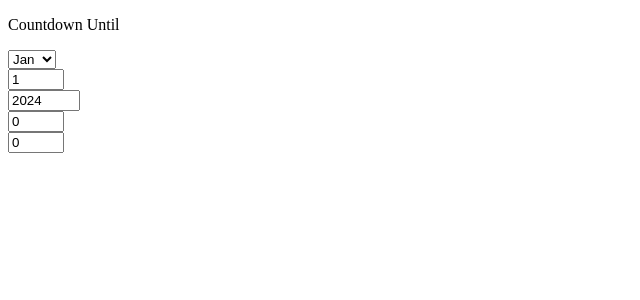
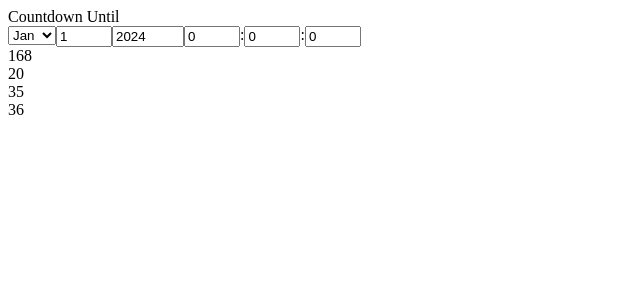
Before and after one commit to gcostello02/angular-countdown-timer, an Angular app: page / in a window 1280 px wide. Shown: the top 300 px of the page, without its empty margins (0-640 px from the left). Built offline with nearby package versions, Linux system fonts and the light colour scheme.

Commit message:
Added Date Checking

```diff
--- a/src/app/app.component.css
+++ b/src/app/app.component.css
@@ -1,3 +1,8 @@
 /* #input {
   font-size: xx-large;
 } */
+
+.input {
+  display: flex;
+  flex-direction: row;
+}
--- a/src/app/app.component.html
+++ b/src/app/app.component.html
@@ -1,4 +1,5 @@
-<p>Countdown Until</p>
+<div class="title">Countdown Until</div>
+<div class="input">
   <div class="monthDiv">
     <select name="months" (change)="setMonth($event)" id="month">
       <option value="0">Jan</option>
@@ -24,6 +25,18 @@
   <div class="hourDiv">
     <input type="number" min="0" max="23" value="0" (change)="setHour($event)" id="hour">
   </div>
+  <div>:</div>
   <div class="minuteDiv">
     <input type="number" min="0" max="59" value="0" (change)="setMinute($event)" id="minute">
   </div>
+  <div>:</div>
+  <div class="secondDiv">
+    <input type="number" min="0" max="59" value="0" (change)="setSecond($event)" id="second">
+  </div>
+</div>
+<div class="display">
+  <app-number [numberDisplayed]="daysLeft"></app-number>
+  <app-number [numberDisplayed]="hoursLeft"></app-number>
+  <app-number [numberDisplayed]="minutesLeft"></app-number>
+  <app-number [numberDisplayed]="secondsLeft"></app-number>
+</div>
--- a/src/app/app.component.ts
+++ b/src/app/app.component.ts
@@ -8,10 +8,33 @@ import { Component } from '@angular/core';
 export class AppComponent {
   title = 'angular-countdown-timer';
   targetDate: Date = new Date(2024, 0, 1, 0, 0);
+  currentDate: Date = new Date();
+  secondsBetween: number = Math.floor((this.targetDate.getTime() - this.currentDate.getTime())/1000);
+  daysLeft = Math.floor(this.secondsBetween / 86400);
+  hoursLeft = Math.floor((this.secondsBetween % 86400) / 3600);
+  minutesLeft = Math.floor(((this.secondsBetween % 86400) % 3600) / 60);
+  secondsLeft = ((this.secondsBetween % 86400) % 3600) % 60;
 
   setMonth(event: any) {
-    this.targetDate.setMonth(event.target.value);
+    if(event.target.value == 1 && this.targetDate.getDate() >= 29) {
+      this.targetDate.setDate(28);
+      this.targetDate.setMonth(event.target.value);
+      let dayInput = document.getElementById("day") as HTMLInputElement | null;
+      dayInput ? dayInput.value = this.targetDate.getDate().toString() : null;
+    } else if ((event.target.value == 3 && this.targetDate.getDate() >= 31) ||
+    (event.target.value == 5 && this.targetDate.getDate() >= 31) ||
+    (event.target.value == 8 && this.targetDate.getDate() >= 31) ||
+    (event.target.value == 10 && this.targetDate.getDate() >= 31)) {
+      this.targetDate.setMonth(0);
+      this.targetDate.setDate(30);
+      this.targetDate.setMonth(event.target.value);
+      let dayInput = document.getElementById("day") as HTMLInputElement | null;
+      dayInput ? dayInput.value = this.targetDate.getDate().toString() : null;
+    } else {
+      this.targetDate.setMonth(event.target.value);
+    }
     console.log(this.targetDate);
+    this.updateSeconds();
   }
 
   setDay(event: any) {
@@ -19,22 +42,44 @@ export class AppComponent {
       alert("Invalid Day Input");
       let dayInput = document.getElementById("day") as HTMLInputElement | null;
       dayInput ? dayInput.value = this.targetDate.getDate().toString() : null;
-    } else {
+    } else if (event.target.value >= 29 && this.targetDate.getMonth() == 1 && this.targetDate.getFullYear() % 4 == 0) {
+      this.targetDate.setDate(29);
+      let dayInput = document.getElementById("day") as HTMLInputElement | null;
+      dayInput ? dayInput.value = this.targetDate.getDate().toString() : null;
+    } else if (event.target.value >= 29 && this.targetDate.getMonth() == 1) {
+      this.targetDate.setDate(28);
+      let dayInput = document.getElementById("day") as HTMLInputElement | null;
+      dayInput ? dayInput.value = this.targetDate.getDate().toString() : null;
+    } else if ((event.target.value >= 31 && this.targetDate.getMonth() == 3) ||
+      (event.target.value >= 31 && this.targetDate.getMonth() == 5) ||
+      (event.target.value >= 31 && this.targetDate.getMonth() == 8) ||
+      (event.target.value >= 31 && this.targetDate.getMonth() == 10)) {
+        this.targetDate.setDate(30);
+        let dayInput = document.getElementById("day") as HTMLInputElement | null;
+        dayInput ? dayInput.value = this.targetDate.getDate().toString() : null;
+      }
+
+    else {
       this.targetDate.setDate(event.target.value);
-      console.log(this.targetDate);
-
     }
+    console.log(this.targetDate);
+    this.updateSeconds();
   }
 
   setYear(event: any) {
-    if(event.target.value < 2023) {
+    if(this.targetDate.getMonth() == 1 && this.targetDate.getDate() == 29 && event.target.value % 4 != 0) {
+      this.targetDate.setDate(28);
+      let dayInput = document.getElementById("day") as HTMLInputElement | null;
+      dayInput ? dayInput.value = this.targetDate.getDate().toString() : null;
+    }
+    if(event.target.value < new Date().getFullYear()) {
       alert("Invalid Year Input");
       let yearInput = document.getElementById("year") as HTMLInputElement | null;
       yearInput ? yearInput.value = this.targetDate.getFullYear().toString() : null;
     } else {
       this.targetDate.setFullYear(event.target.value);
       console.log(this.targetDate);
-
+      this.updateSeconds();
     }
   }
 
@@ -46,6 +91,7 @@ export class AppComponent {
     } else {
       this.targetDate.setHours(event.target.value);
       console.log(this.targetDate);
+      this.updateSeconds();
     }
   }
 
@@ -53,11 +99,37 @@ export class AppComponent {
     if(event.target.value < 0 || event.target.value > 59) {
       alert("Invalid Minute Input");
       let minuteInput = document.getElementById("minute") as HTMLInputElement | null;
-      minuteInput ? minuteInput.value = this.targetDate.getHours().toString() : null;
+      minuteInput ? minuteInput.value = this.targetDate.getMinutes().toString() : null;
     } else {
       this.targetDate.setMinutes(event.target.value);
       console.log(this.targetDate);
+      this.updateSeconds();
     }
   }
 
+  setSecond(event: any) {
+    if(event.target.value < 0 || event.target.value > 59) {
+      alert("Invalid Second Input");
+      let secondInput = document.getElementById("second") as HTMLInputElement | null;
+      secondInput ? secondInput.value = this.targetDate.getSeconds().toString() : null;
+    } else {
+      this.targetDate.setSeconds(event.target.value);
+      console.log(this.targetDate);
+      this.updateSeconds();
+    }
+  }
+
+  updateSeconds() {
+    this.currentDate = new Date();
+    this.secondsBetween = Math.floor((this.targetDate.getTime() - this.currentDate.getTime())/1000);
+    this.daysLeft = Math.floor(this.secondsBetween / 86400);
+    this.hoursLeft = Math.floor((this.secondsBetween % 86400) / 3600);
+    this.minutesLeft = Math.floor(((this.secondsBetween % 86400) % 3600) / 60);
+    this.secondsLeft = ((this.secondsBetween % 86400) % 3600) % 60;
+  }
+
+  update = setInterval(() => {
+    this.updateSeconds();
+  }, 1000);
+
 }
```
Lines whose indentation alone changed are shown as unchanged.
